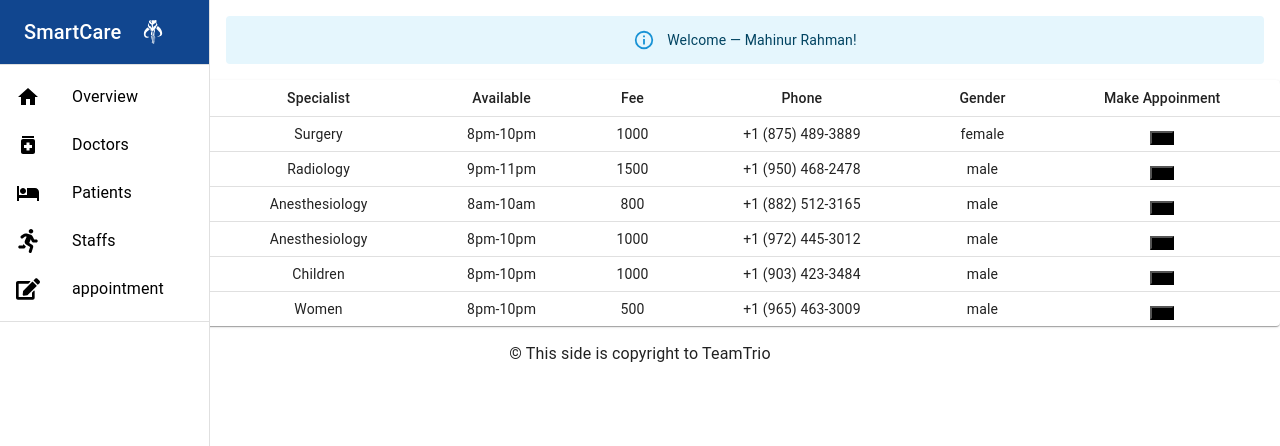
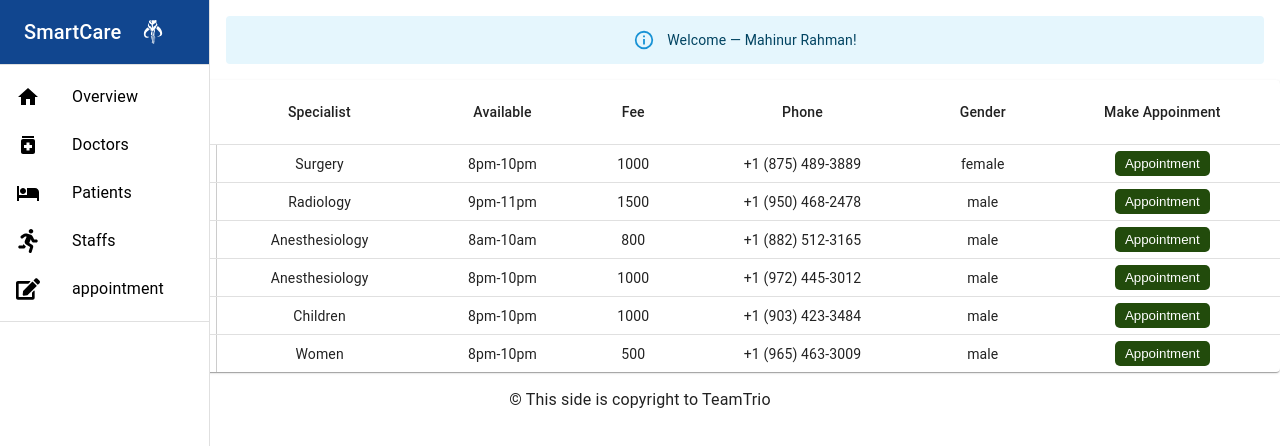
Before and after one commit to srihernogo/practice-react-hospital, a React (Create React App) app: page /doctors in a window 1280 px wide. Shown: the top 446 px of the page. Built offline with nearby package versions, Linux system fonts and the light colour scheme.

Commit message:
Add table style in patient view

```diff
--- a/src/Pages/Appointments/Appointment.js
+++ b/src/Pages/Appointments/Appointment.js
@@ -44,6 +44,7 @@ export default class Appointment extends Component {
             <Grid container spacing={2}>
               <Grid item xs={12} md={4}>
                 <h4>Select Doctor</h4>
+                <h3>{this.props.doctor}</h3>
               </Grid>
               <Grid item xs={12} md={4}>
                 <Select
--- a/src/Pages/Doctors/Doctors/PatientViewDoctor.js
+++ b/src/Pages/Doctors/Doctors/PatientViewDoctor.js
@@ -101,7 +101,9 @@ export default function PatientViewDoctor() {
       <Table sx={{ minWidth: 650 }} size="small" aria-label="a dense table">
         <TableHead>
           <TableRow>
-            <TableCell align="center">Name</TableCell>
+            <TableCell align="center" style={{ padding: '20px 0' }}>
+              Name
+            </TableCell>
             <TableCell align="center">Specialist</TableCell>
             <TableCell align="center">Available</TableCell>
             <TableCell align="center">Fee</TableCell>
@@ -116,7 +118,11 @@ export default function PatientViewDoctor() {
               key={row.name}
               sx={{ '&:last-child td, &:last-child th': { border: 0 } }}
             >
-              <TableCell component="th" scope="row">
+              <TableCell
+                component="th"
+                scope="row"
+                style={{ borderRight: '1px solid #ccc' }}
+              >
                 {row.name}
               </TableCell>
               <TableCell align="center">{row.specialist}</TableCell>
@@ -127,15 +133,15 @@ export default function PatientViewDoctor() {
               <TableCell align="center">
                 <form name="button" action="javascript:select();">
                   <NavLink to="/appointment">
-                    <button
-                      // doctor = {row.name}
-                      // fee = {row.fee}
-                      // time = {row.time}
+                    <input
                       style={{
                         color: '#fff',
                         background: '#000',
                         padding: '5px 10px',
                         cursor: 'pointer',
+                        border: 'none',
+                        borderRadius: '5px',
+                        backgroundColor: '#224B0C',
                       }}
                       id="edit"
                       type="submit"
```
